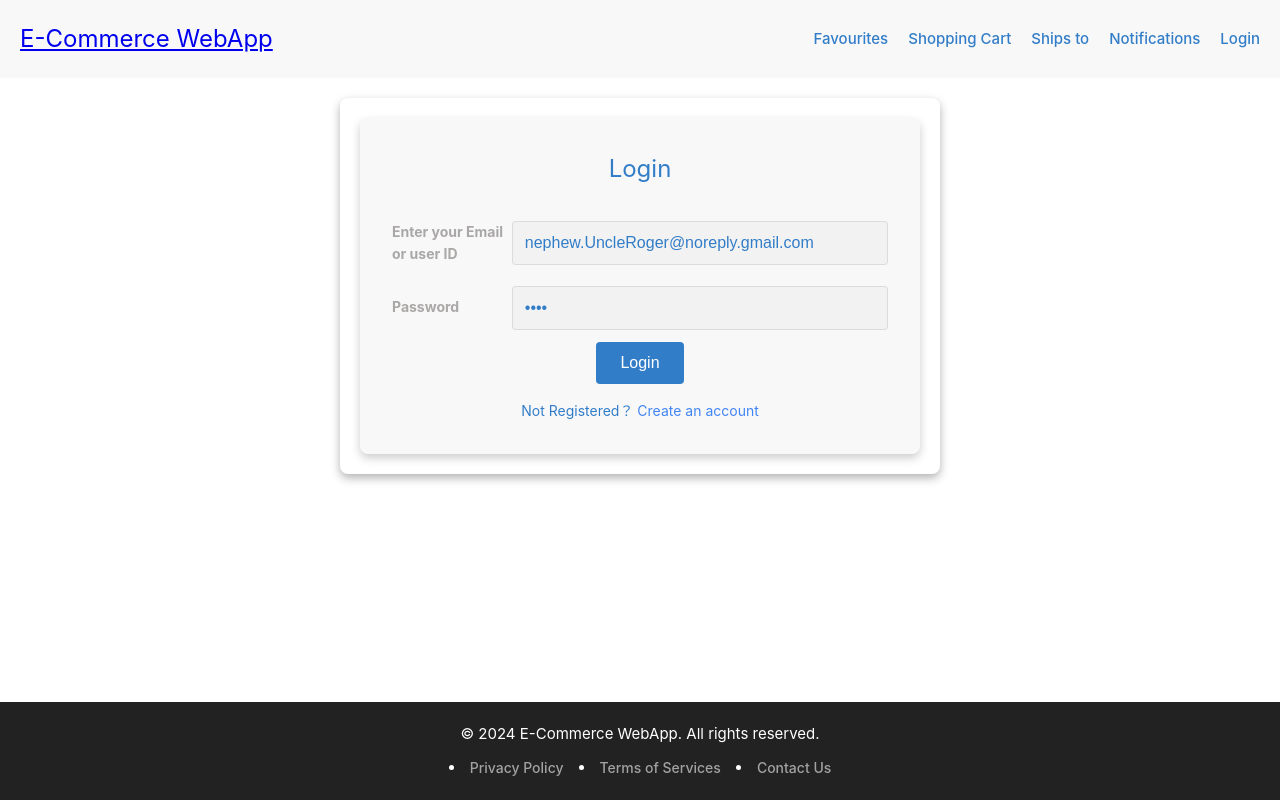
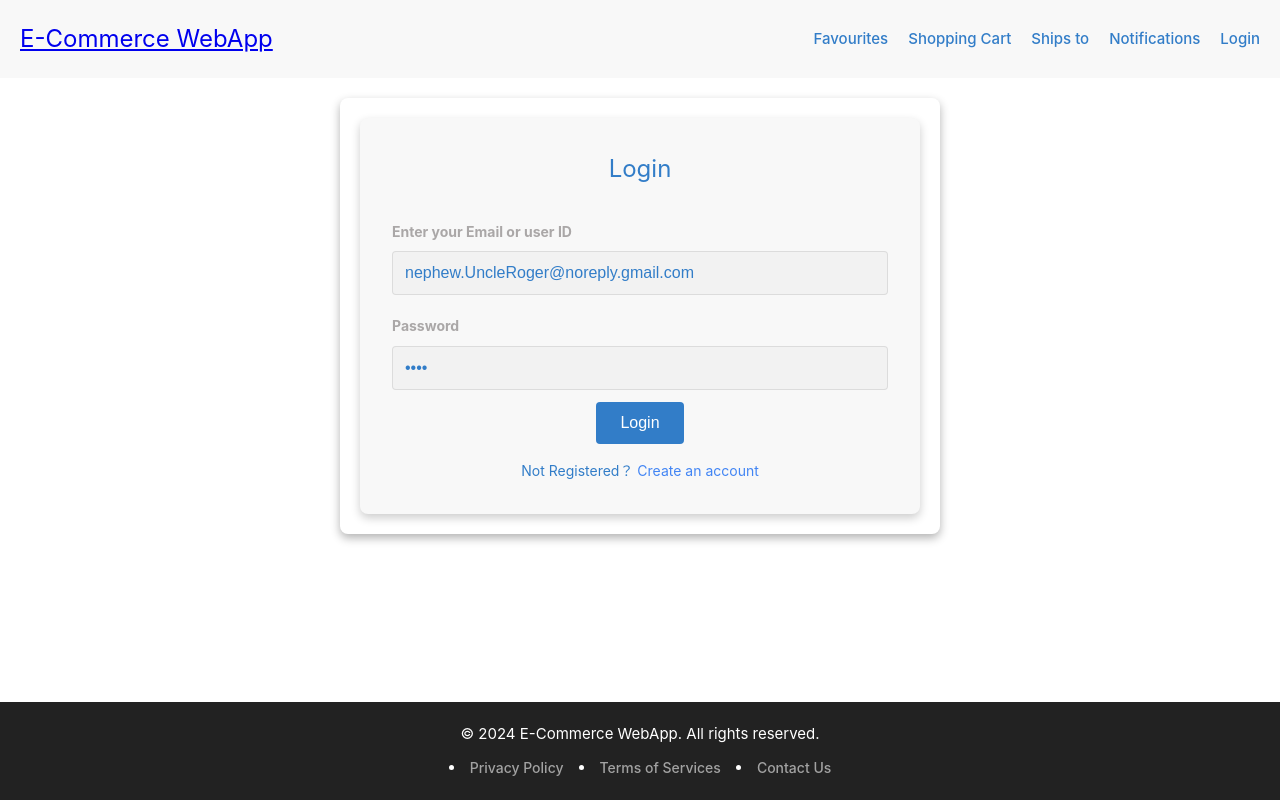
Before and after one commit to csning1998/-Suspended-e-commerce-full-stack-assignment, a Vue app in the folder frontend/: page /login in a window 1280 px wide. Built offline with nearby package versions, Linux system fonts and the light colour scheme; no server answers.

Commit message:
Fixed: Layout of fixed elements

```diff
--- a/frontend/index.html
+++ b/frontend/index.html
@@ -4,7 +4,7 @@
     <meta charset="UTF-8">
     <link rel="icon" href="/favicon.ico">
     <meta name="viewport" content="width=device-width, initial-scale=1.0">
-    <title>Vite App</title>
+    <title>E-Commerce App</title>
   </head>
   <body>
     <div id="app"></div>
--- a/frontend/src/App.vue
+++ b/frontend/src/App.vue
@@ -5,7 +5,7 @@ import HomeView from "@/views/HomeView.vue";
 </script>
 
 <template>
-  <div id="app">
+  <div>
     <!-- Navbar Component -->
     <Navbar />
 
@@ -17,4 +17,5 @@ import HomeView from "@/views/HomeView.vue";
   </div>
 </template>
 
-<style scoped></style>
+<style scoped>
+</style>
--- a/frontend/src/assets/base.css
+++ b/frontend/src/assets/base.css
@@ -23,3 +23,7 @@ body {
   -webkit-font-smoothing: antialiased;
   -moz-osx-font-smoothing: grayscale;
 }
+
+#app {
+  padding-bottom: 100px;
+}
--- a/frontend/src/assets/form.css
+++ b/frontend/src/assets/form.css
@@ -50,15 +50,16 @@
 
 .form-field {
     width:100%;
-    display: flex;
-    align-items: center;
-    justify-content: space-between;
-    margin-bottom: 10px;
+    /* display: flex; */
+    /* align-items: center;
+    justify-content: space-between; */
+    margin-bottom: 12px;
 }
 
 .form-field label {
     font-weight: bold;
-    width: 150px;
+    width: 100%;
+    /* width: 150px; */
 }
 
 .form-field span {
@@ -81,10 +82,7 @@
     border: 1px solid #1e88e5;
 }
 
-.form-field {
-    margin-bottom: 12px;
-    display: flex;
-}
+
 
 .form-field label {
     display: block;
@@ -149,3 +147,14 @@
 .form-button:hover:not(:disabled) {
     background-color: #1565c0;
 }
+
+
+
+/* .vertical .form-field {
+    display: block;
+}
+
+.vertical label {
+    display: block;
+    width: 100%;
+} */
```
Also changed, not shown: frontend/src/components/common/Navbar.vue (+7 -3 lines).
